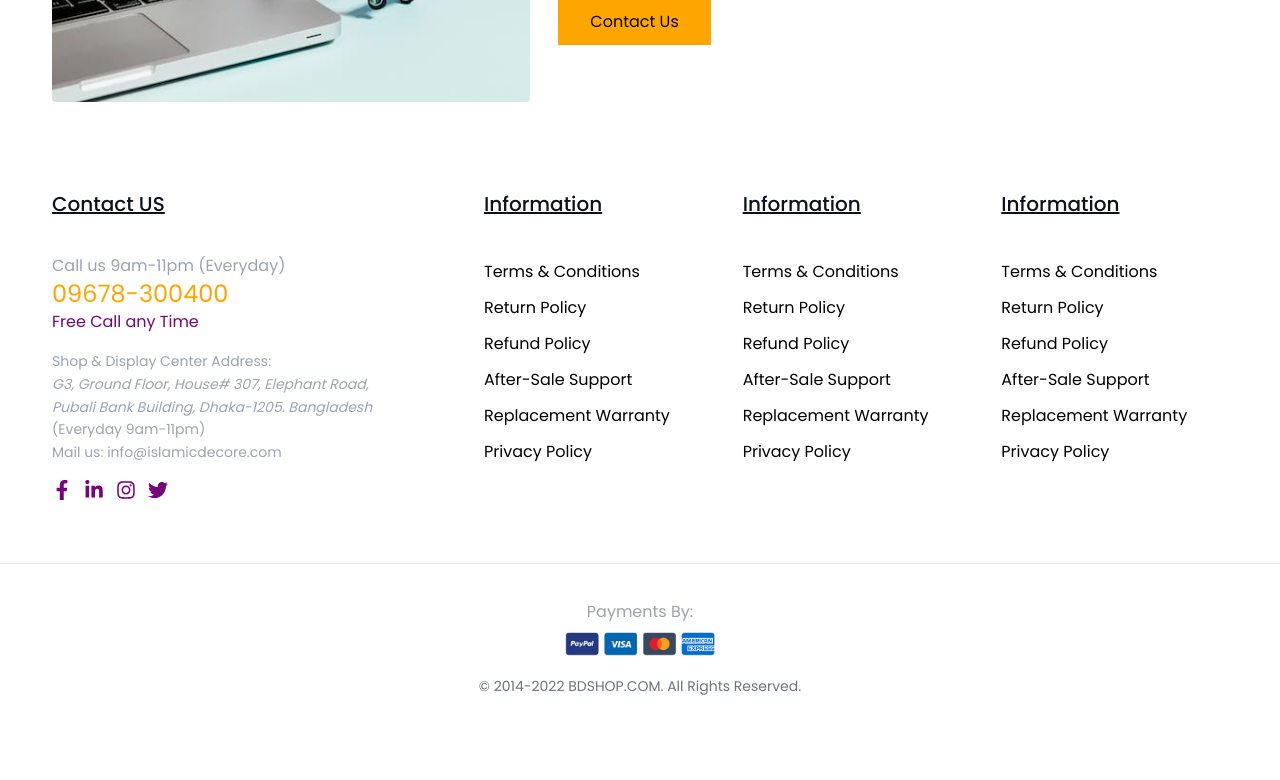
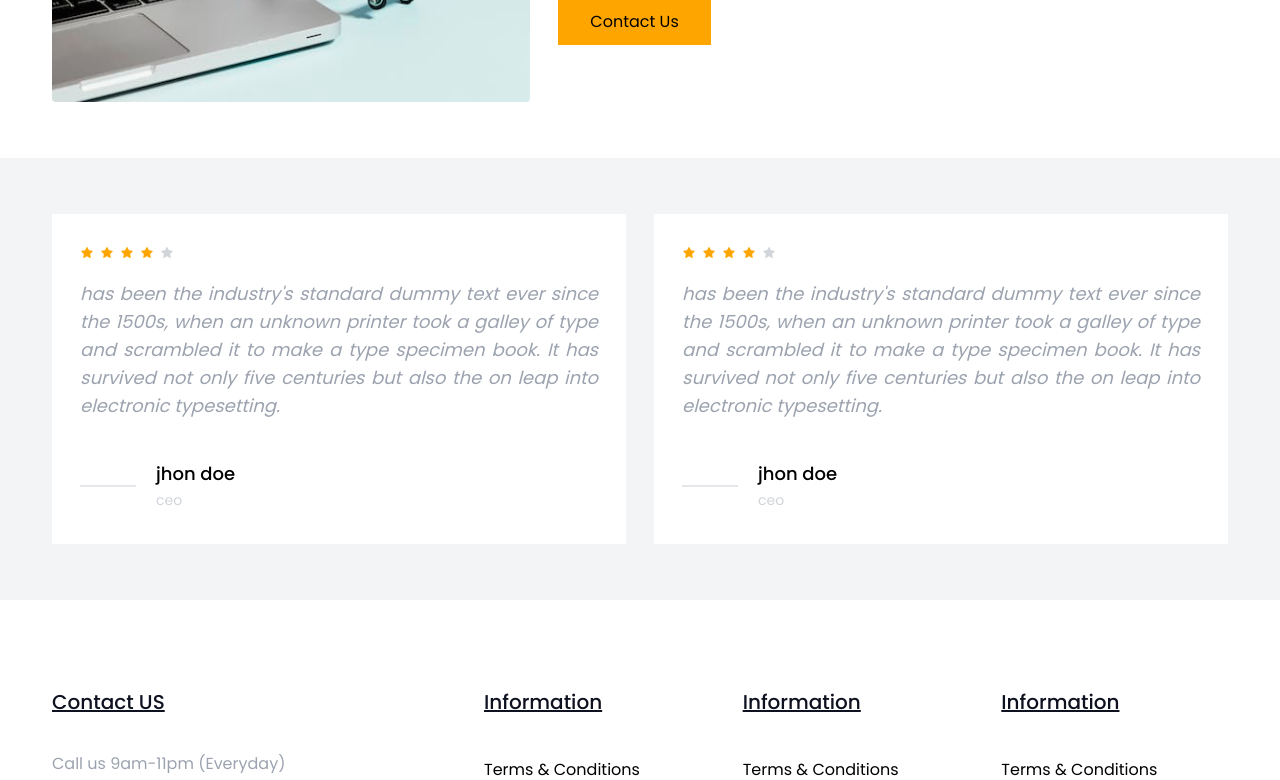
Before and after one commit to ah-sultan/Islamic-home-decor, a Next.js app: page /about in a window 1280 px wide. Shown: the part 646-1426 px from the top of the page. Built offline with nearby package versions, Linux system fonts and the light colour scheme.

Commit message:
create testimonial

```diff
--- /dev/null
+++ b/src/components/TestimonialCard/TestimonialCard.js
@@ -0,0 +1,33 @@
+import Image from 'next/image'
+import { AiFillStar } from 'react-icons/ai'
+
+
+function TestimonialCard(props) {
+    const rate = 4
+    return (
+        <>
+            <div className="bg-white  py-8 px-7">
+                <div className="flex gap-x-1.5 mb-5">
+                    {
+                        Array(rate).fill().map((_, id) => <AiFillStar className="text-sm text-accent" />)
+                    }
+                    {
+                        Array(5 - rate).fill().map((_, id) => <AiFillStar className="text-sm text-gray-300" />)
+                    }
+                </div>
+                <p className="text-base lg:text-lg leading-relaxed text-gray-400 text-justify italic">has been the industry's standard dummy text ever since the 1500s, when an unknown printer took a galley of type and scrambled it to make a type specimen book. It has survived not only five centuries but also the on leap into electronic typesetting.</p>
+                <div className="mt-10 flex items-center">
+                    <div className="basis-[56px] border">
+
+                    </div>
+                    <div className="pl-5 lg:pl-25px flex-[5]">
+                        <h6 className="text-black text-lg font-medium mb-0">jhon doe</h6>
+                        <span className="text-sm leading-none text-gray-300">ceo</span>
+                    </div>
+                </div>
+            </div>
+        </>
+    )
+}
+
+export default TestimonialCard
--- a/src/pages/about.js
+++ b/src/pages/about.js
@@ -5,6 +5,7 @@ import Link from "next/link"
 // Images
 import aboutImg from '../../public/images/about-us/about-img.png'
 import Breadcrumb from "@/components/Breadcrumb/Breadcrumb"
+import TestimonialCard from "@/components/TestimonialCard/TestimonialCard"
 function about() {
     return (
         <>
@@ -29,6 +30,15 @@ function about() {
                             </Link>
                         </div>
                     </div>
+                    {/* Testimonial Section */}
+                </div>
+            </section>
+            <section className="py-14 bg-gray-100 mt-14">
+                <div className="container">
+                    <div className="grid grid-cols-2 gap-x-7">
+                        <TestimonialCard />
+                        <TestimonialCard />
+                    </div>
                 </div>
             </section>
         </>
```
